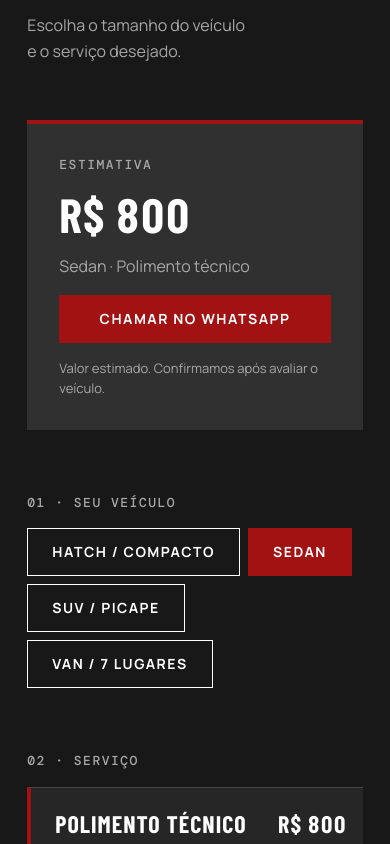
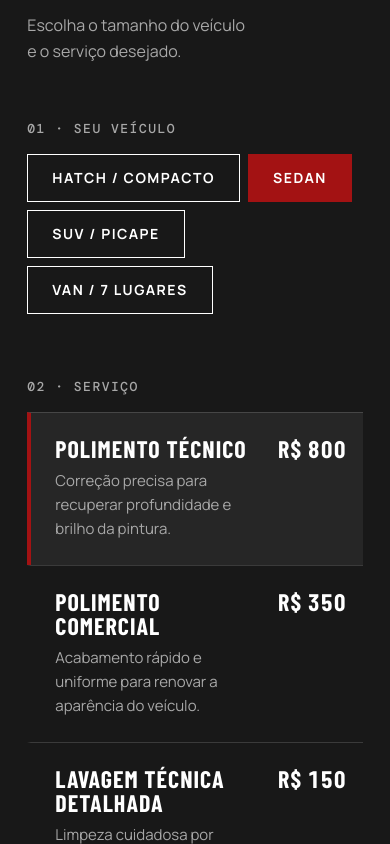
Before and after one commit to cardetailbms/esteticaautomotiva, a React (Vite) app: page / in a window 390 px wide. Shown: the part 9200-10044 px from the top of the page. Built offline with nearby package versions, Linux system fonts and the light colour scheme; a web font is replaced by a local one.

Commit message:
Seção de preço resolvida

```diff
--- a/src/styles.css
+++ b/src/styles.css
@@ -34,6 +34,7 @@
     --t-h3: clamp(24px, 2.4vw, 32px);
     --t-lead: clamp(18px, 1.6vw, 20px);
     --t-body: 16px;
+    --t-body2: 15px;
     --t-label: 13px;
 
     /* Espaço (base 4) */
@@ -362,12 +363,6 @@ h2 {
     align-items: start;
 }
 
-@media (max-width: 899px) {
-    .pb-summary {
-        order: -1;
-    }
-}
-
 @media (min-width: 900px) {
     .pb {
         grid-template-columns: minmax(0, 1.6fr) minmax(0, 1fr);
@@ -485,7 +480,7 @@ h2 {
 .pb-row-note {
     display: block;
     margin-top: var(--s-2);
-    font-size: var(--t-body);
+    font-size: var(--t-body2);
     line-height: 1.6;
     color: var(--muted);
 }
```
